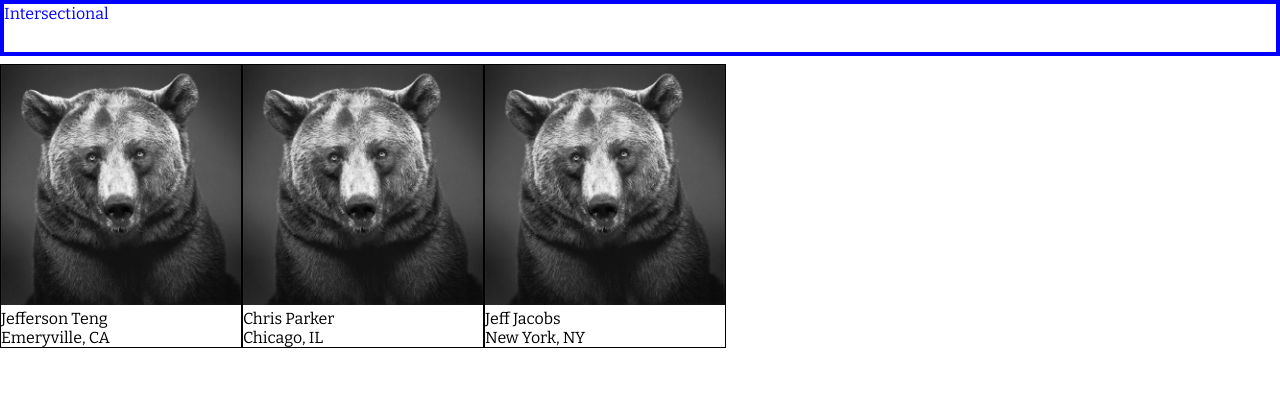
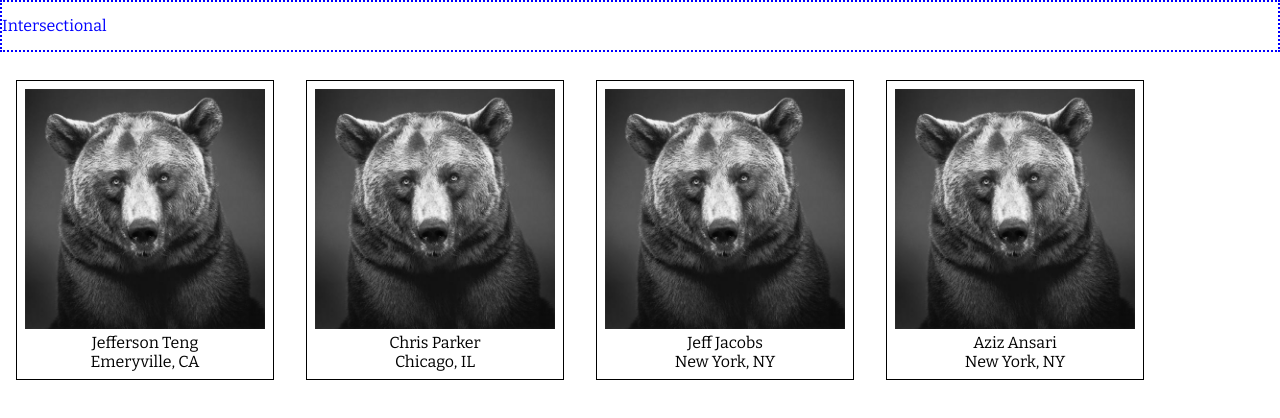
Before and after one commit to jeffersonteng/mosaic, a React app: page / in a window 1280 px wide. Shown: the top 418 px of the page. Built offline with nearby package versions, Linux system fonts and the light colour scheme.

Commit message:
Add style changes to header

```diff
--- a/App.js
+++ b/App.js
@@ -63,6 +63,12 @@ const users = {
                   "city": "New York",
                   "state": "NY",
                   "race": [0]
+                },
+                3: {
+                  "name": "Aziz Ansari",
+                  "city": "New York",
+                  "state": "NY",
+                  "race": [2]
                 }
               };
 
--- a/sass/filterView.scss
+++ b/sass/filterView.scss
@@ -8,9 +8,14 @@ $collapased-menu-height: 50px;
   .filter-menu {
     top: 0;
     position:fixed;
-    border: 4px solid blue;
     height: auto;
     background-color: white;
+
+    .filter-view-header {
+      border: 2px dotted blue;
+      @include rem(height, 30px);
+      @include rem(line-height, 30px);
+    }
 
     .filter-section-group {
         @include rem(margin-top, 10px);
@@ -56,6 +61,9 @@ $collapased-menu-height: 50px;
     .user-box {
       border: 1px solid black;
       display: inline-block;
+      @include rem(padding, 5px);
+      @include rem(margin, 10px);
+      text-align: center;
     }
   }
 
```
